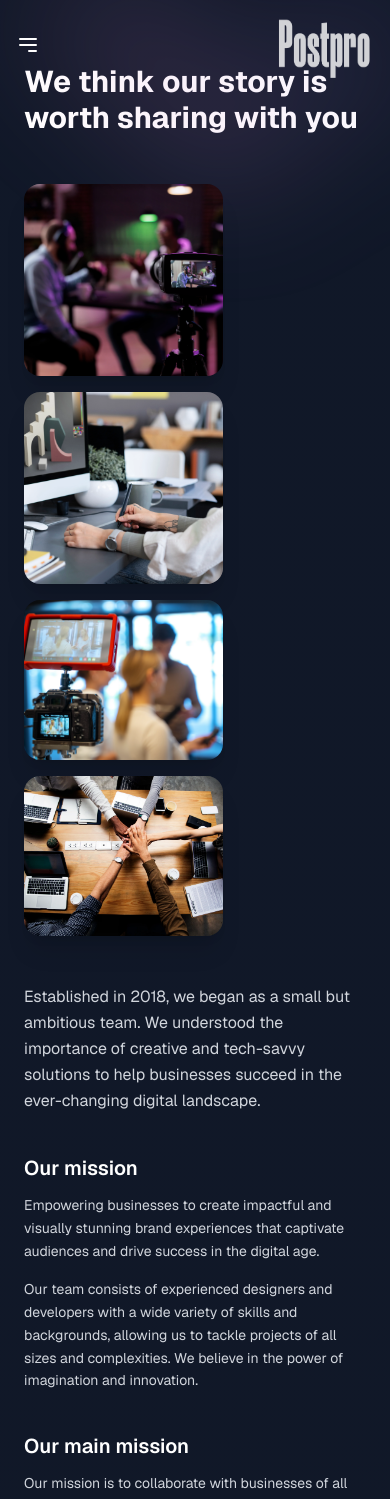
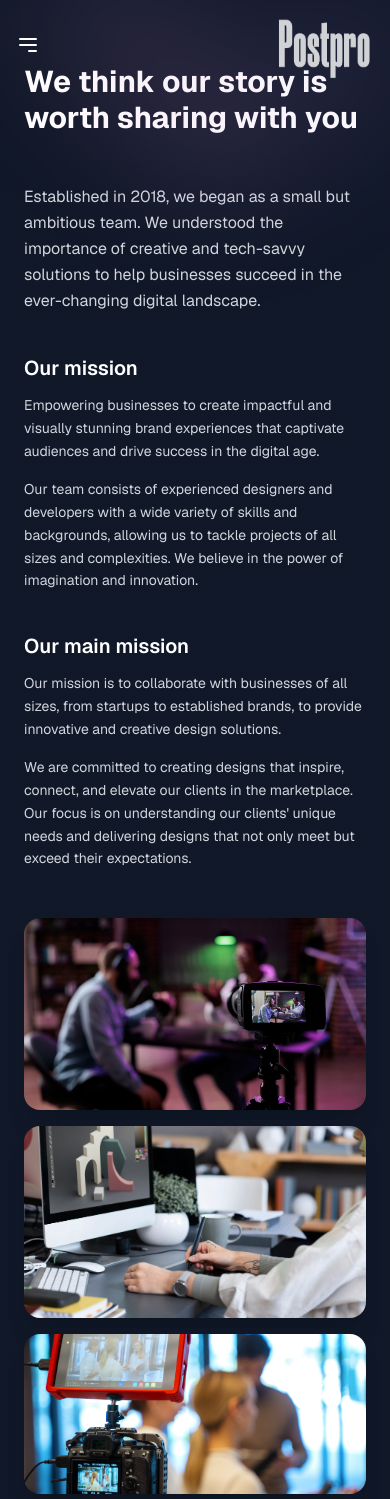
Before and after one commit to Akash-el-Baburaj/postpro, a Next.js app: page /about in a window 390 px wide. Shown: the top 1499 px of the page. Built offline with nearby package versions, Linux system fonts and the light colour scheme.

Commit message:
about section image changes

```diff
--- a/src/components/AboutSection.tsx
+++ b/src/components/AboutSection.tsx
@@ -103,7 +103,7 @@ export default function AboutSection() {
         {/* ==== MAIN GRID ==== */}
         <div className="grid grid-cols-1 lg:grid-cols-2 gap-12 lg:gap-16 items-start">
           {/* ---- LEFT: TEXT ---- */}
-          <div className="space-y-10">
+          <div className="space-y-10 order-first">
             {/* Intro paragraph */}
             <p className="text-gray-300 text-base leading-relaxed">
               Established in 2018, we began as a small but ambitious team. We understood the
@@ -141,10 +141,10 @@ export default function AboutSection() {
           </div>
 
           {/* ---- RIGHT: IMAGE GRID ---- */}
-          <div className="grid grid-cols-5 gap-4 auto-rows-min order-first lg:order-last">
+          <div className="grid grid-cols-5 gap-4 auto-rows-min lg:order-last hidden lg:grid">
             {/* 1. Top-left – spans 2 cols (large) */}
             <div className="col-span-3 lg:col-span-3 row-span-1">
-              <div className="relative w-full h-48 sm:h-56 lg:h-64 rounded-2xl overflow-hidden shadow-xl">
+              <div className="relative w-full h-48  lg:h-64 rounded-2xl overflow-hidden shadow-xl">
                 <Image
                   src="/images/about/image-02.webp"
                   alt="Team brainstorming"
@@ -158,7 +158,7 @@ export default function AboutSection() {
 
             {/* 2. Top-right – 1 col (small) */}
             <div className="col-span-3 lg:col-span-2 row-span-1">
-              <div className="relative w-full h-48 sm:h-56 lg:h-64 rounded-2xl overflow-hidden shadow-xl">
+              <div className="relative w-full h-48 lg:h-64 rounded-2xl overflow-hidden shadow-xl">
                 <Image
                   src="/images/about/image-03.webp"
                   alt="Creative workspace"
@@ -195,6 +195,46 @@ export default function AboutSection() {
               </div>
             </div>
           </div>
+
+          <div className="flex flex-col gap-4 lg:hidden sm:flex">
+            <div className="relative w-full h-48 lg:h-64 rounded-2xl overflow-hidden shadow-xl">
+                <Image
+                  src="/images/about/image-02.webp"
+                  alt="Team brainstorming"
+                  fill
+                  className="object-cover"
+                  sizes="(max-width: 1024px) 100vw, 50vw"
+                  priority
+                />
+              </div>
+              <div className="relative w-full h-48 lg:h-64 rounded-2xl overflow-hidden shadow-xl">
+                <Image
+                  src="/images/about/image-03.webp"
+                  alt="Creative workspace"
+                  fill
+                  className="object-cover"
+                  sizes="(max-width: 1024px) 100vw, 25vw"
+                />
+              </div>
+              <div className="relative w-full h-40 sm:h-48 rounded-2xl overflow-hidden shadow-xl">
+                <Image
+                  src="/images/about/image-04.webp"
+                  alt="Design process"
+                  fill
+                  className="object-cover"
+                  sizes="(max-width: 640px) 100vw, (max-width: 1024px) 33vw, 20vw"
+                />
+              </div>
+               <div className="relative w-full h-40 sm:h-48 rounded-2xl overflow-hidden shadow-xl">
+                <Image
+                  src="/images/about/image-01.webp"
+                  alt="Project delivery"
+                  fill
+                  className="object-cover"
+                  sizes="(max-width: 640px) 100vw, (max-width: 1024px) 66vw, 40vw"
+                />
+              </div>
+          </div>
         </div>
       </div>
     </section>
```
